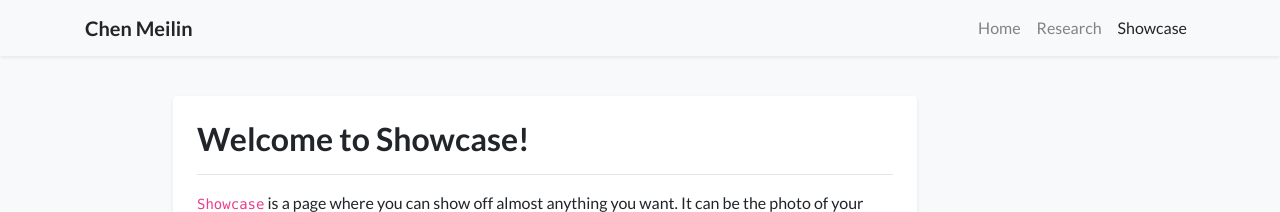
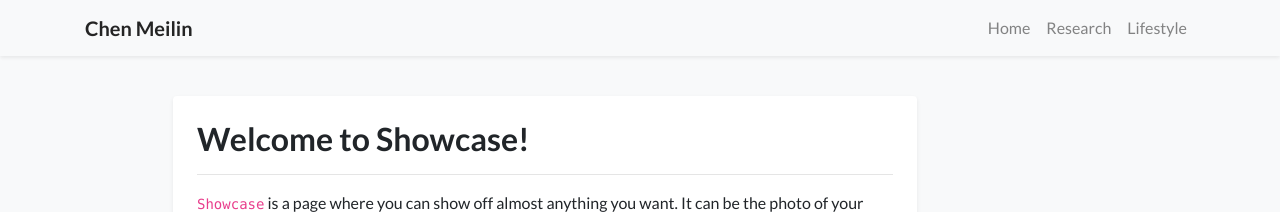
Before and after one commit to chenmeilin26/chenmeilin26.github.io, a Jekyll site: the page built from showcase.html, in a window 1280 px wide. Shown: the top 212 px of the page. Built offline with Jekyll 4.4.1, drawn with Linux system fonts in a browser that asks for light colours; nearby versions of some CDN libraries; a style sheet for code colours, icons or effects is not loaded.

Commit message:
Update navigation.yml

```diff
--- a/_data/navigation.yml
+++ b/_data/navigation.yml
@@ -5,5 +5,5 @@ pages:
   url: /
 - name: Research
   url: /research
-- name: Showcase
-  url: /showcase
+- name: Lifestyle
+  url: /lifestyle
```
